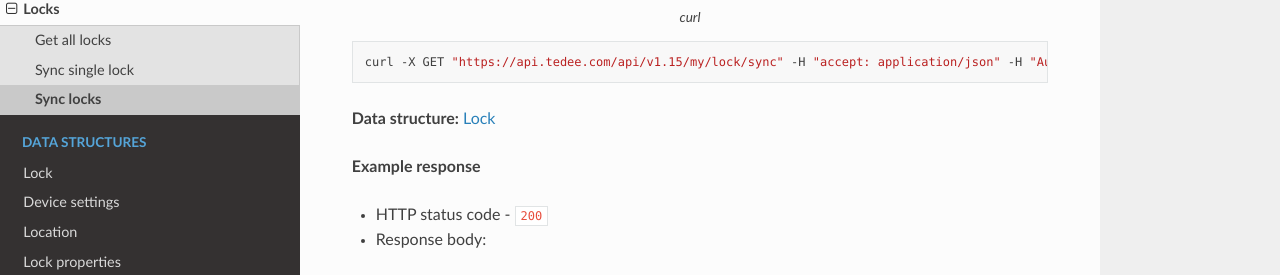
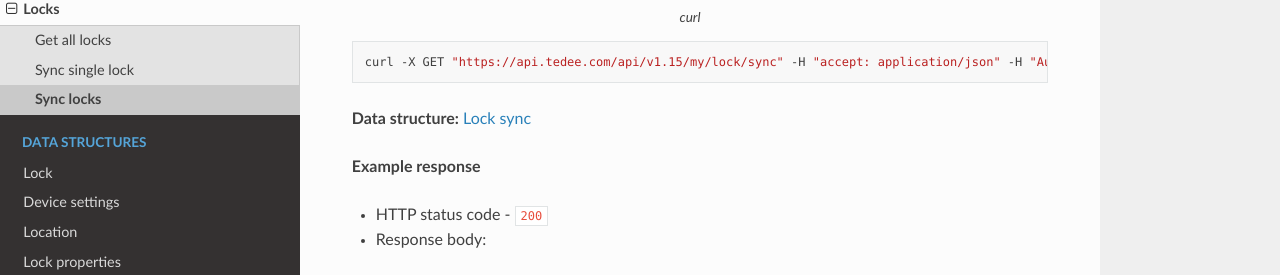
Before and after one commit to tedee-com/tedee-api-doc, a Sphinx documentation site: the page built from docs/source/endpoints/lock/sync.rst, in a window 1280 px wide and 1186 px high. Shown: the part 409-684 px from the top of the window. Built offline with Sphinx 7.4.7 and the Read the Docs theme 2.0.0, drawn with Linux system fonts in a browser that asks for light colours.

Commit message:
Code review fixes

```diff
--- a/docs/source/endpoints/lock/getall.rst
+++ b/docs/source/endpoints/lock/getall.rst
@@ -1,7 +1,7 @@
 Get the list of locks
 =========================
 
-Endpoint that return list of all currently logged user locks.
+Endpoint that returns list of all currently logged user locks.
 
 ``GET |apiUrl|/api/|apiVersion|/my/lock``
 
--- a/docs/source/endpoints/lock/sync-single.rst
+++ b/docs/source/endpoints/lock/sync-single.rst
@@ -21,7 +21,7 @@ Swagger Documentation : `Click <|apiUrl|/swagger/index.html#/Lock/GetSingleLockF
     curl -X GET "|apiUrl|/api/|apiVersion|/my/lock/<<deviceId>>/sync" -H "accept: application/json" -H "Authorization: Bearer <<access token>>"
 
 
-**Data structure:** :doc:`Lock <../../datastructures/lock-sync>`
+**Data structure:** :doc:`Lock sync <../../datastructures/lock-sync>`
 
 **Example response**
 
--- a/docs/source/endpoints/lock/sync.rst
+++ b/docs/source/endpoints/lock/sync.rst
@@ -17,7 +17,7 @@ Swagger Documentation : `Click <|apiUrl|/swagger/index.html#/Lock/GetLocksForSyn
 
     curl -X GET "|apiUrl|/api/|apiVersion|/my/lock/sync" -H "accept: application/json" -H "Authorization: Bearer <<access token>>"
 
-**Data structure:** :doc:`Lock <../../datastructures/lock-sync>`
+**Data structure:** :doc:`Lock sync <../../datastructures/lock-sync>`
 
 **Example response**
 
```
